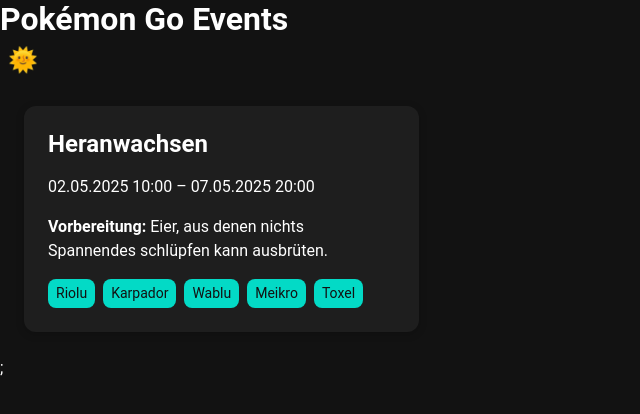
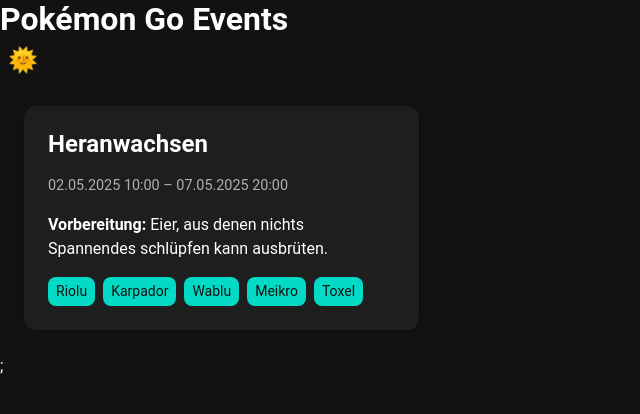
Before and after one commit to NikRoe/pokemon-go-events, a Next.js app: page / in a window 1280 px wide. Shown: the top 414 px of the page, without its empty margins (0-640 px from the left). Built offline with nearby package versions, Linux system fonts and the light colour scheme.

Commit message:
add timerange component

```diff
--- a/src/components/EventCard.tsx
+++ b/src/components/EventCard.tsx
@@ -15,6 +15,11 @@ const Card = styled.article`
   display: flex;
   flex-direction: column;
   gap: 1rem;
+`;
+
+const TimeRange = styled.p`
+  font-size: 0.9rem;
+  color: ${({ theme }) => theme.colors.textSecondary};
 `;
 
 const TagList = styled.ul`
@@ -52,10 +57,15 @@ export default function EventCard({ event }: EventCardProps) {
   return (
     <Card>
       <h2>{event.name}</h2>
-      <time>
-        {formatDate(event.start)} {formatTime(event.start)} –{" "}
-        {formatDate(event.end)} {formatTime(event.end)}
-      </time>
+      <TimeRange>
+        <time dateTime={event.start}>
+          {formatDate(event.start)} {formatTime(event.start)}
+        </time>{" "}
+        –{" "}
+        <time dateTime={event.end}>
+          {formatDate(event.end)} {formatTime(event.end)}
+        </time>
+      </TimeRange>
       {event.preparation && (
         <p>
           <strong>Vorbereitung:</strong> {event.preparation}
```
